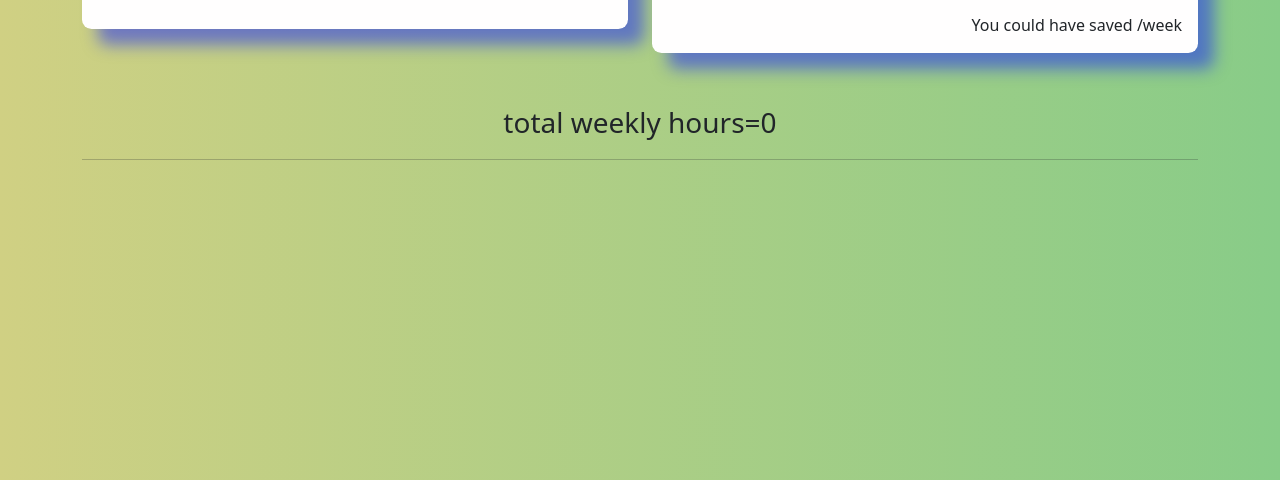
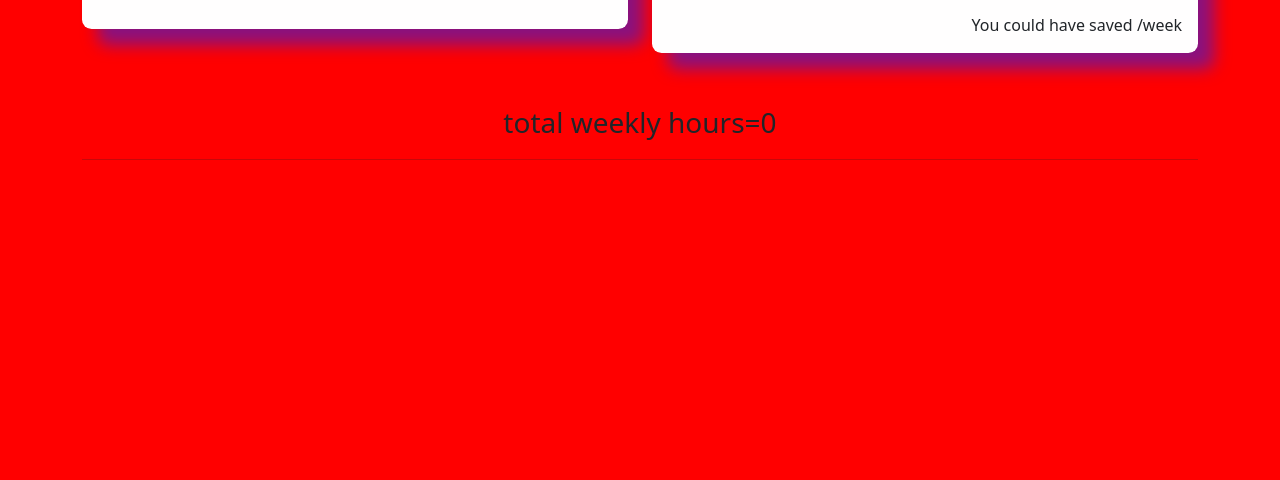
Before and after one commit to anmolft9/not_to_do_list, a plain HTML site: page index.html in a window 1280 px wide. Shown: the part 368-848 px from the top of the page. Drawn offline with nearby package versions, Linux system fonts and the light colour scheme.

Commit message:
bg changed

```diff
--- a/style.css
+++ b/style.css
@@ -1,8 +1,7 @@
 body {
   min-height: 100vh;
-  background: linear-gradient(to right, rgb(208, 208, 131), rgb(136, 204, 136));
+  background: red;
 }
-
 
 .task-table {
   background: rgb(255, 254, 254);
```
